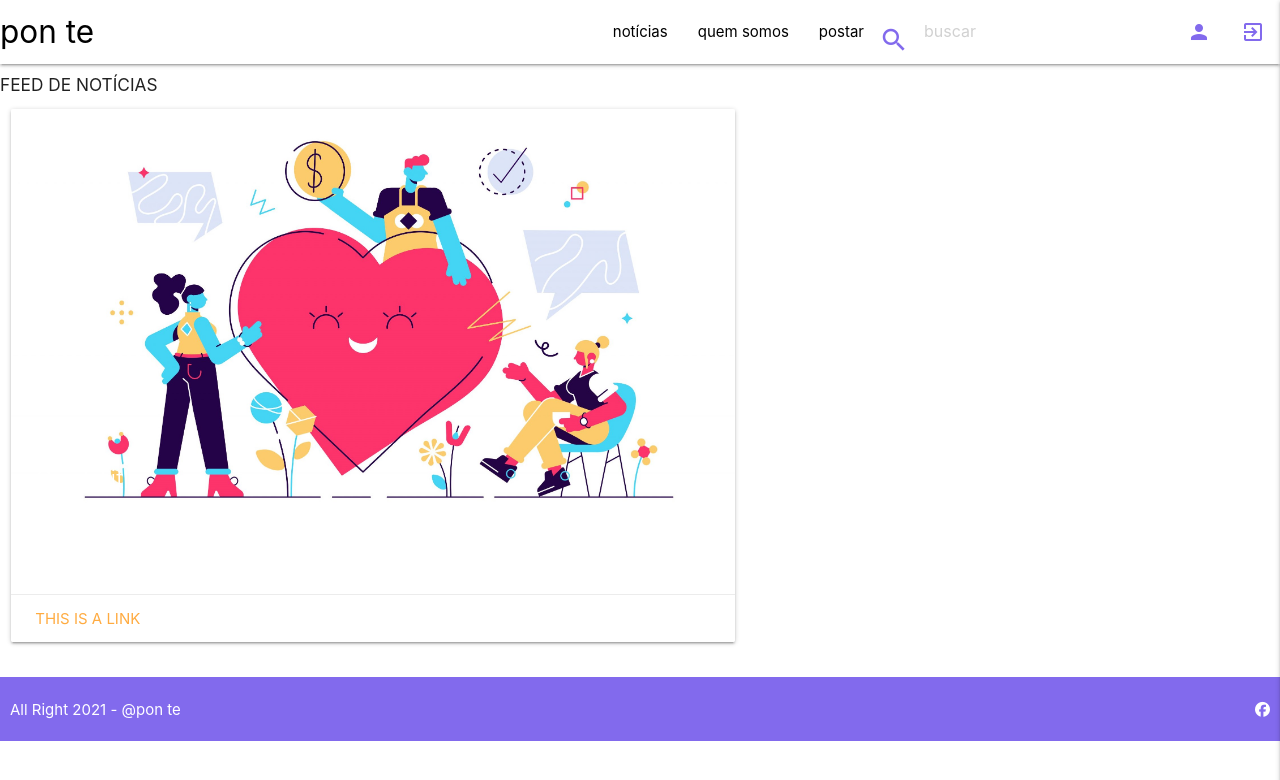
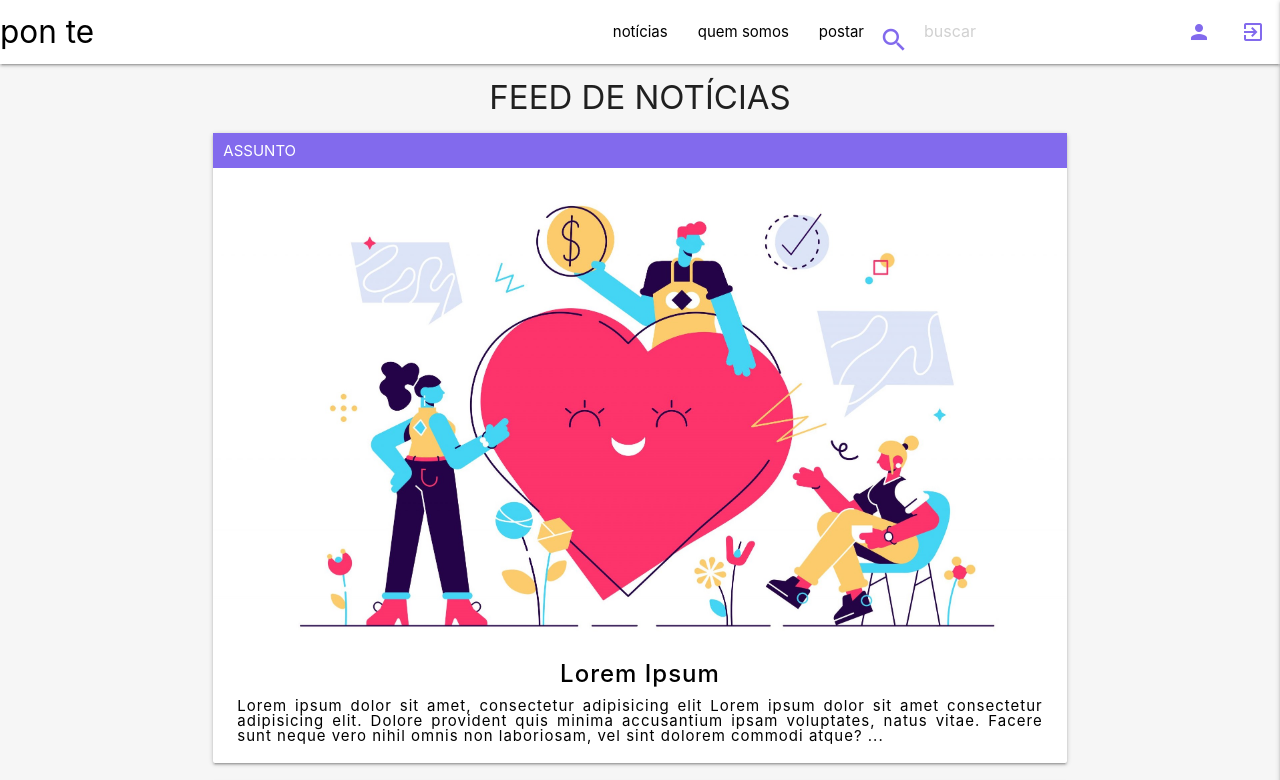
Before and after one commit to alandeev/ficr-project, a website: page src/news-feed.html in a window 1280 px wide. Shown: the top 780 px of the page. Drawn offline with nearby package versions, Linux system fonts and the light colour scheme.

Commit message:
news feed done

```diff
--- a/src/assets/css/components/main.css
+++ b/src/assets/css/components/main.css
@@ -7,6 +7,7 @@ body {
   display: flex;
   flex-direction: column;
   border-collapse: collapse;
+  background-color: var(--background-color)
 }
 
 .section {
--- a/src/assets/css/pages/news.css
+++ b/src/assets/css/pages/news.css
@@ -1 +1,51 @@
 @import url('../components/main.css');
+
+.news-feed--title {
+    margin-top: auto;
+    font-size: 2.2rem;
+    text-align: center;
+    display: flex;
+}
+
+#col-padding {
+    padding: 0;
+}
+
+.row .col .card {
+    justify-content: center;
+    display: flex;
+    flex-direction: column;
+    width: 100%;
+    margin: 0 auto !important;
+}
+
+.section .card .card-content {
+    padding: 10px 24px 20px;
+}
+
+.section .card .card-content .card-title {
+    text-align: center;
+    font-weight: 500;
+}
+
+.card-title a {
+    color: var(--black-color);
+}
+
+.card-title a:hover {
+    color: var(--primary-color);
+    transition: 0.3s;
+}
+
+.card-content p {
+    color: var(--black-color);
+    text-align: justify;
+    letter-spacing: 1px;
+}
+.card-header {
+    background-color: var(--primary-color);
+    padding: 10px;
+}
+.card-header p{
+    font-weight: 400;
+}
--- a/src/news-feed.html
+++ b/src/news-feed.html
@@ -9,7 +9,6 @@
         <link rel="stylesheet" href="./assets/css/pages/news.css">
         <link rel="stylesheet" href="https://cdnjs.cloudflare.com/ajax/libs/materialize/1.0.0/css/materialize.min.css">
         <link href="https://fonts.googleapis.com/icon?family=Material+Icons" rel="stylesheet">
-        <link rel="stylesheet" href="path/to/font-awesome/css/font-awesome.min.css"> <!--ref pros icones das redes sociais-->
         <script src="https://cdnjs.cloudflare.com/ajax/libs/materialize/1.0.0/js/materialize.min.js"></script>
     </head>
     <body>
@@ -59,25 +58,69 @@
             </ul>
         </header>
 
-        <section class="title">
-            <div class="news-feed--title">
-                <h6>FEED DE NOTÍCIAS</h6>
+        <section class="section title">
+            <h3 class="news-feed--title">FEED DE NOTÍCIAS</h3>
+            <div class="row">
+                <div class="col m2"></div>
+                <div class="col s12 m8" id="col-padding">
+                    <a href="">
+                        <div class="card">
+                            <div class="card-header">
+                                <p>ASSUNTO</p>
+                            </div>
+                            <div class="card-image">
+                                <img src="./assets/images/ong1.jpg">
+                            </div>
+                            <div class="card-content">
+                                <p class="card-title">
+                                    <a href="">Lorem Ipsum</a>
+                                </p>
+                                <p>Lorem ipsum dolor sit amet, consectetur adipisicing elit Lorem ipsum dolor sit amet consectetur adipisicing elit. Dolore provident quis minima accusantium ipsam voluptates, natus vitae. Facere sunt neque vero nihil omnis non laboriosam, vel sint dolorem commodi atque? ...</p>
+                            </div>
+                        </div>
+                    </a>
+                </div>
             </div>
             <div class="row">
-                <div class="col s12 m7">
+                <div class="col m2"></div>
+                <div class="col s12 m8" id="col-padding">
+                    <a href="">
                         <div class="card">
+                            <div class="card-header">
+                                <p>ASSUNTO</p>
+                            </div>
                             <div class="card-image">
-                      <img src="./assets/images/ong1.jpg">
-                      <span class="card-title">Card Title</span>
+                                <img src="./assets/images/ong2.jpg">
                             </div>
                             <div class="card-content">
-                      <p>I am a very simple card. I am good at containing small bits of information.
-                      I am convenient because I require little markup to use effectively.</p>
-                    </div>
-                    <div class="card-action">
-                      <a href="#">This is a link</a>
+                                <p class="card-title">
+                                    <a href="">Dolor sit amet, consectetur adipisicing</a>
+                                </p>
+                                <p>Lorem ipsum dolor sit amet, consectetur adipisicing elit Lorem ipsum dolor sit amet consectetur adipisicing elit. Dolore provident quis minima accusantium ipsam voluptates, natus vitae. Facere sunt neque vero nihil omnis non laboriosam, vel sint dolorem commodi atque? ...</p>
                             </div>
                         </div>
+                    </a>
+                </div>
+            </div>
+            <div class="row">
+                <div class="col m2"></div>
+                <div class="col s12 m8" id="col-padding">
+                    <a href="">
+                        <div class="card">
+                            <div class="card-header">
+                                <p>ASSUNTO</p>
+                            </div>
+                            <div class="card-image">
+                                <img src="./assets/images/ong3.jpeg">
+                            </div>
+                            <div class="card-content">
+                                <p class="card-title">
+                                    <a href="">Dolore provident quis minima</a>
+                                </p>
+                                <p>Lorem ipsum dolor sit amet, consectetur adipisicing elit Lorem ipsum dolor sit amet consectetur adipisicing elit. Dolore provident quis minima accusantium ipsam voluptates, natus vitae. Facere sunt neque vero nihil omnis non laboriosam, vel sint dolorem commodi atque? ...</p>
+                            </div>
+                        </div>
+                    </a>
                 </div>
             </div>
         </section>
```
Lines whose indentation alone changed are shown as unchanged.
